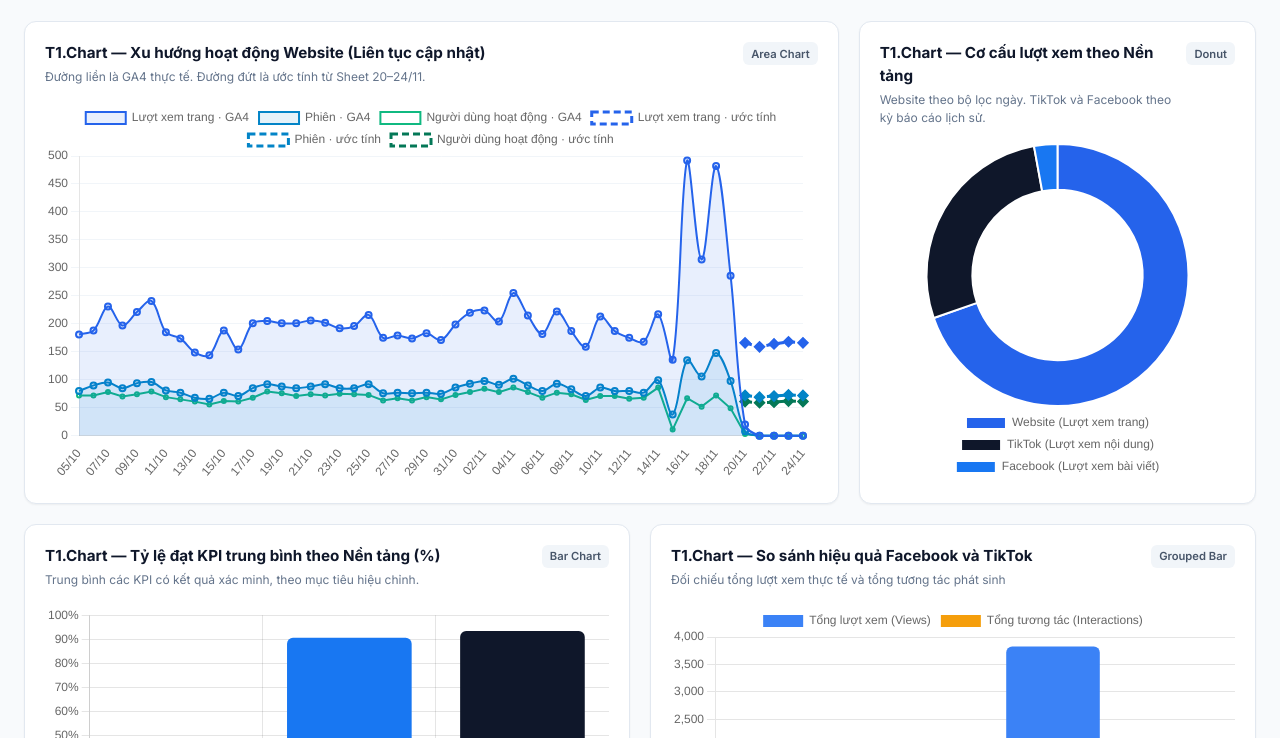
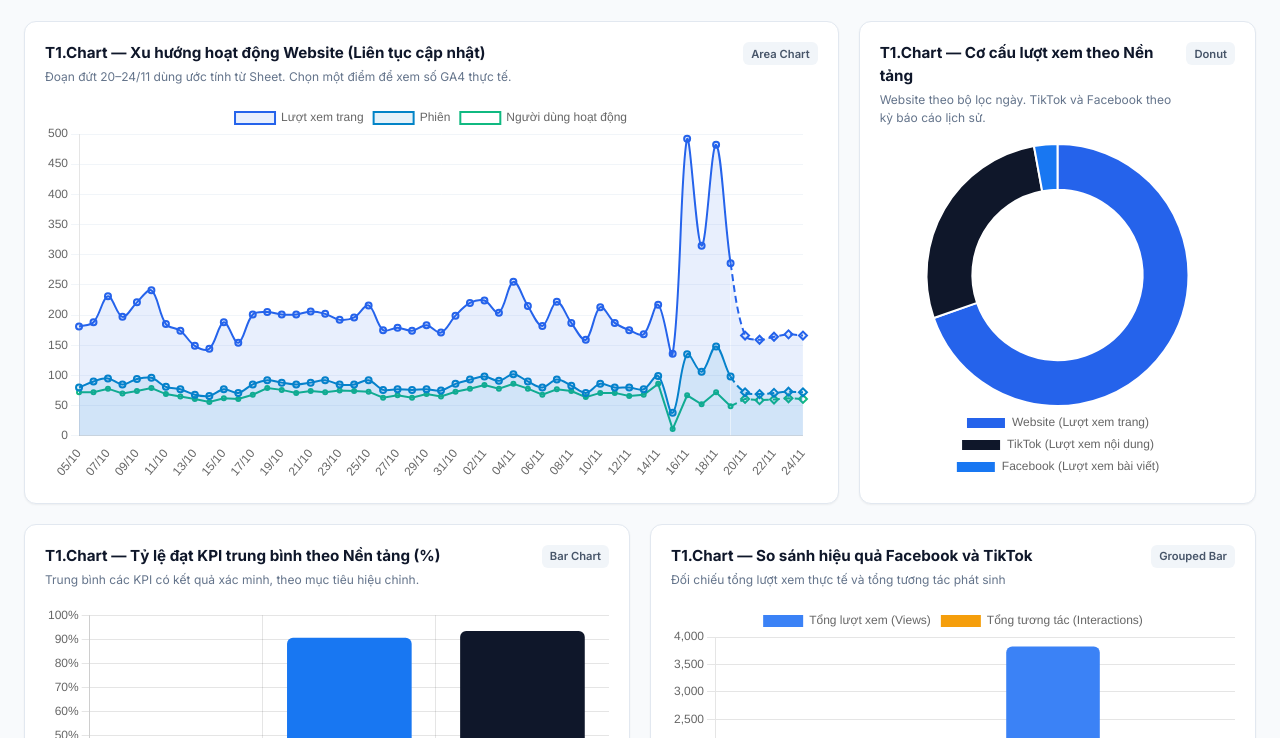
Before and after one commit to dgdyudisnumber1-cyber/cham-di-san-dashboard, a plain HTML site: page index.html in a window 1280 px wide. Shown: the part 362-1100 px from the top of the page. Drawn offline with Linux system fonts and the light colour scheme.

Commit message:
Integrate estimated intervals into the existing trend lines

```diff
--- a/index.html
+++ b/index.html
@@ -161,7 +161,7 @@
           <div class="chart-header">
             <div class="chart-title-wrap">
               <h3 class="chart-title">T1.Chart — Xu hướng hoạt động Website (Liên tục cập nhật)</h3>
-              <p class="chart-subtitle">Đường liền là GA4 thực tế. Đường đứt là ước tính từ Sheet 20–24/11.</p>
+              <p class="chart-subtitle">Đoạn đứt 20–24/11 dùng ước tính từ Sheet. Chọn một điểm để xem số GA4 thực tế.</p>
             </div>
             <span class="chart-badge">Area Chart</span>
           </div>
@@ -254,7 +254,7 @@
           <div class="chart-header">
             <div class="chart-title-wrap">
               <h3 class="chart-title">T2.Chart — Nhịp độ người dùng và phiên truy cập theo ngày</h3>
-              <p class="chart-subtitle">Đường liền là GA4 thực tế. Đường đứt là ước tính từ Sheet 20–24/11.</p>
+              <p class="chart-subtitle">Đoạn đứt 20–24/11 dùng ước tính từ Sheet. Chọn một điểm để xem số GA4 thực tế.</p>
             </div>
             <span class="chart-badge">Line/Area</span>
           </div>
--- a/js/app.js
+++ b/js/app.js
@@ -189,29 +189,40 @@ function renderTab1KPIs() {
     `Facebook: ${fbInteractions.toLocaleString('vi-VN')} · TikTok: ${ttInteractions.toLocaleString('vi-VN')}`;
 }
 
-function estimateTrendDatasets(daily, metrics) {
-  const estimates = new Map((window.CHAM_DI_SAN_TRAFFIC_SCENARIO?.daily_rows || [])
+function applyTrendEstimates(daily, datasets, metrics) {
+  const scenarios = new Map((window.CHAM_DI_SAN_TRAFFIC_SCENARIO?.daily_rows || [])
     .map(row => [row.date, row]));
-  if (!daily.some(row => estimates.has(row.date))) return [];
-  const names = {
-    page_views: 'Lượt xem trang',
-    sessions: 'Phiên',
-    active_users: 'Người dùng hoạt động'
-  };
-  const colors = { page_views: '#2563eb', sessions: '#0284c7', active_users: '#047857' };
-  return metrics.map(metric => ({
-    label: names[metric] + ' · ước tính',
-    data: daily.map(row => estimates.get(row.date)?.[metric] ?? null),
-    borderColor: colors[metric],
-    backgroundColor: 'transparent',
-    borderDash: [7, 4],
-    borderWidth: 3,
-    pointRadius: 4,
-    pointStyle: 'rectRot',
-    pointBackgroundColor: colors[metric],
-    spanGaps: false,
-    tension: 0
-  }));
+  if (!daily.some(row => scenarios.has(row.date))) return datasets;
+
+  return datasets.map((dataset, index) => {
+    const metric = metrics[index];
+    const estimates = daily.map(row => scenarios.get(row.date)?.[metric]);
+    const hasEstimate = point => Number.isFinite(estimates[point]);
+    return {
+      ...dataset,
+      data: dataset.data.map((actual, point) => hasEstimate(point) ? estimates[point] : actual),
+      actualValues: dataset.data,
+      estimates,
+      pointStyle: context => hasEstimate(context.dataIndex) ? 'rectRot' : 'circle',
+      pointRadius: context => hasEstimate(context.dataIndex) ? 4 : (dataset.pointRadius ?? 3),
+      segment: {
+        borderDash: context => hasEstimate(context.p0DataIndex) || hasEstimate(context.p1DataIndex)
+          ? [7, 4] : []
+      }
+    };
+  });
+}
+
+function trendTooltipLabel(context) {
+  const { dataset, dataIndex, parsed } = context;
+  const label = dataset.label + ': ';
+  if (!Number.isFinite(dataset.estimates?.[dataIndex])) {
+    return label + displayNumber(parsed.y) + ' (GA4)';
+  }
+  return [
+    label + displayNumber(parsed.y) + ' (ước tính từ Sheet)',
+    'GA4 thực tế: ' + displayNumber(dataset.actualValues[dataIndex])
+  ];
 }
 
 function renderTab1Charts() {
@@ -222,9 +233,9 @@ function renderTab1Charts() {
     type: 'line',
     data: {
       labels: daily.map(d => formatDate(d.date)),
-      datasets: [
+      datasets: applyTrendEstimates(daily, [
         {
-          label: 'Lượt xem trang · GA4',
+          label: 'Lượt xem trang',
           data: daily.map(d => d.page_views),
           borderColor: '#2563eb',
           backgroundColor: 'rgba(37, 99, 235, 0.1)',
@@ -233,7 +244,7 @@ function renderTab1Charts() {
           borderWidth: 2
         },
         {
-          label: 'Phiên · GA4',
+          label: 'Phiên',
           data: daily.map(d => d.sessions),
           borderColor: '#0284c7',
           backgroundColor: 'rgba(2, 132, 199, 0.1)',
@@ -242,21 +253,23 @@ function renderTab1Charts() {
           borderWidth: 2
         },
         {
-          label: 'Người dùng hoạt động · GA4',
+          label: 'Người dùng hoạt động',
           data: daily.map(d => d.active_users),
           borderColor: '#10b981',
           backgroundColor: 'transparent',
           borderWidth: 2,
           pointRadius: 2
-        },
-        ...estimateTrendDatasets(daily, ['page_views', 'sessions', 'active_users'])
-      ]
+        }
+      ], ['page_views', 'sessions', 'active_users'])
     },
     options: {
       responsive: true,
       maintainAspectRatio: false,
       interaction: { mode: 'index', intersect: false },
-      plugins: { legend: { position: 'top' } },
+      plugins: {
+        legend: { position: 'top' },
+        tooltip: { callbacks: { label: trendTooltipLabel } }
+      },
       scales: {
         y: { beginAtZero: true, grid: { color: '#f1f5f9' } },
         x: { grid: { display: false } }
@@ -375,9 +388,9 @@ function renderTab2Charts() {
     type: 'line',
     data: {
       labels: daily.map(d => formatDate(d.date)),
-      datasets: [
+      datasets: applyTrendEstimates(daily, [
         {
-          label: 'Phiên · GA4',
+          label: 'Phiên',
           data: daily.map(d => d.sessions),
           borderColor: '#2563eb',
           backgroundColor: 'rgba(37, 99, 235, 0.15)',
@@ -386,21 +399,23 @@ function renderTab2Charts() {
           borderWidth: 2
         },
         {
-          label: 'Người dùng hoạt động · GA4',
+          label: 'Người dùng hoạt động',
           data: daily.map(d => d.active_users),
           borderColor: '#10b981',
           backgroundColor: 'rgba(16, 185, 129, 0.1)',
           fill: true,
           tension: 0.3,
           borderWidth: 2
-        },
-        ...estimateTrendDatasets(daily, ['sessions', 'active_users'])
-      ]
+        }
+      ], ['sessions', 'active_users'])
     },
     options: {
       responsive: true,
       maintainAspectRatio: false,
-      plugins: { legend: { position: 'top' } },
+      plugins: {
+        legend: { position: 'top' },
+        tooltip: { callbacks: { label: trendTooltipLabel } }
+      },
       scales: {
         y: { beginAtZero: true },
         x: { grid: { display: false } }
```
Also changed, not shown: 1 other file.
